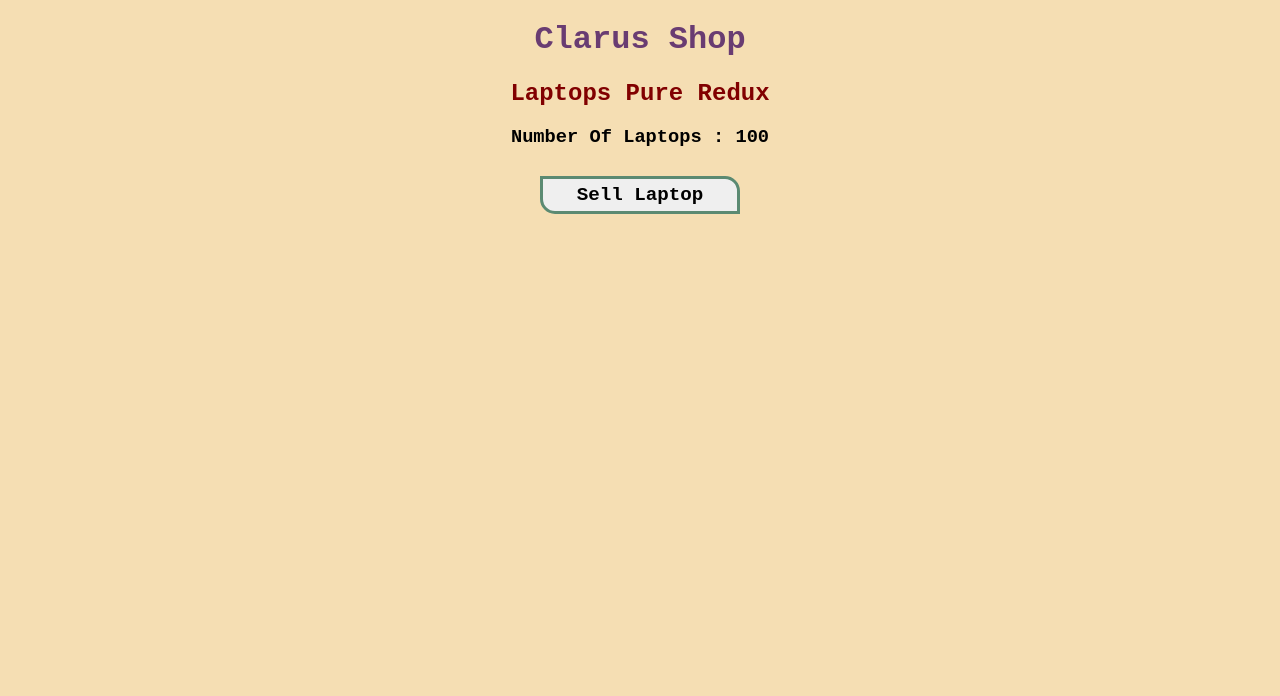
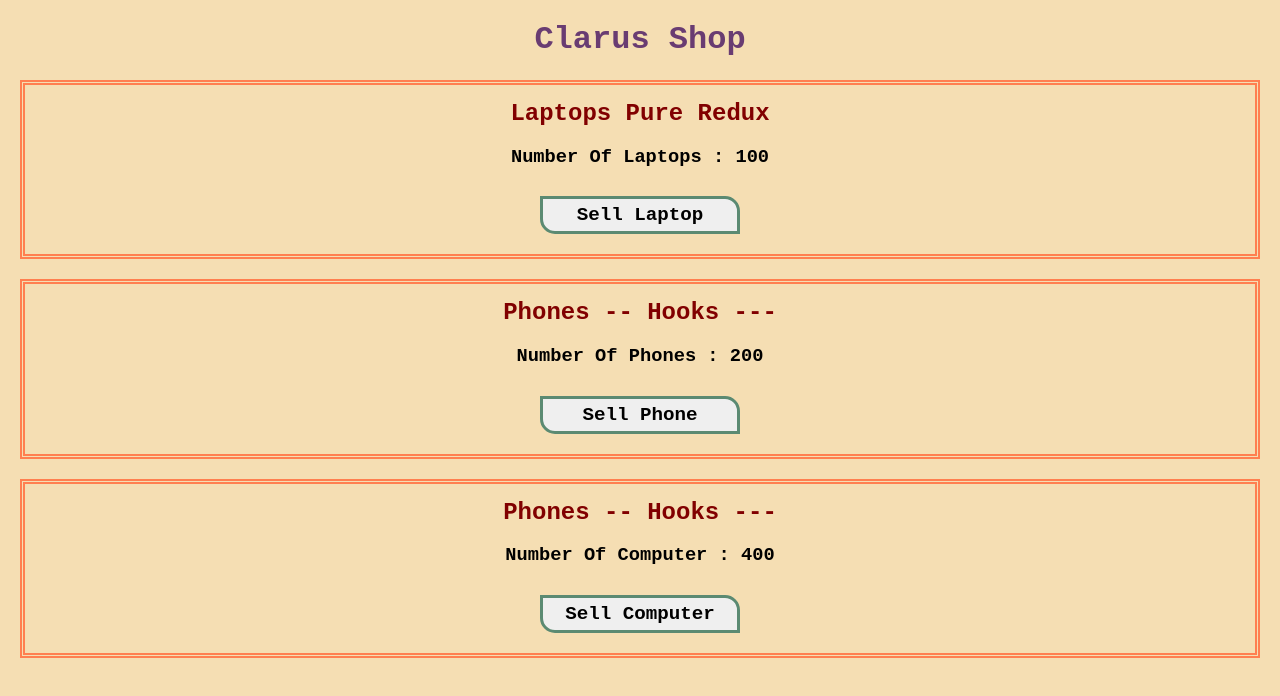
Before and after one commit to szrbrhm/react-redux2, a React (Create React App) app: page / in a window 1280 px wide. Shown: the top 696 px of the page. Built offline with nearby package versions, Linux system fonts and the light colour scheme.

Commit message:
add comp.

```diff
--- a/src/App.js
+++ b/src/App.js
@@ -1,12 +1,16 @@
 
 import './App.css';
+import Computer from './components/Computer';
 import Laptop from './components/Laptop';
+import Phone from './components/Phone';
 
 function App() {
   return (
     <div className="App">
      <h1>Clarus Shop</h1>
      <Laptop/>
+     <Phone/>
+     <Computer/>
     </div>
   );
 }
--- /dev/null
+++ b/src/components/Computer.js
@@ -0,0 +1,17 @@
+import React from 'react';
+import { useSelector, useDispatch } from 'react-redux';
+import { sellComputer } from '../redux/action/Action';
+
+const Computer = () => {
+    const numberOfComputers = useSelector((state)=> state.computer.numberOfComputers)
+    const dispatch = useDispatch()
+    return (
+        <div className="container">
+            <h2>Phones -- Hooks ---</h2>
+            <h3>Number Of Computer : {numberOfComputers}</h3>
+            <button onClick={()=>dispatch(sellComputer())}>Sell Computer</button>
+        </div>
+    )
+}
+
+export default Computer;
--- a/src/components/Laptop.js
+++ b/src/components/Laptop.js
@@ -6,7 +6,7 @@ import { sellLaptop } from '../redux/action/Action';
 const Laptop = (props) => {
     console.log(props)
     return (
-        <div>
+        <div className="container">
             <h2>Laptops Pure Redux</h2>
             <h3>Number Of Laptops : {props.numberOfLaptops}</h3>
             <button onClick={sellLaptop()}>Sell Laptop</button>
--- /dev/null
+++ b/src/components/Phone.js
@@ -0,0 +1,17 @@
+import React from 'react';
+import { useSelector, useDispatch } from 'react-redux';
+import { sellPhone } from '../redux/action/Action';
+
+const Phone = () => {
+    const numberOfPhone = useSelector((state)=> state.phone.numberOfPhone)
+    const dispatch = useDispatch()
+    return (
+        <div className="container">
+            <h2>Phones -- Hooks ---</h2>
+            <h3>Number Of Phones : {numberOfPhone}</h3>
+            <button onClick={()=>dispatch(sellPhone())}>Sell Phone</button>
+        </div>
+    )
+}
+
+export default Phone
--- a/src/redux/reducer/PhoneReducer.js
+++ b/src/redux/reducer/PhoneReducer.js
@@ -2,7 +2,7 @@ import { SELL_PHONE} from "../types/Types";
 
 
 const initialState = {
-    numberOfPhone : 100,
+    numberOfPhone : 200,
 }
 
 const phoneReducer = (state = initialState, action) => {
--- a/src/redux/reducer/WatchReducer.js
+++ b/src/redux/reducer/WatchReducer.js
@@ -1,7 +1,7 @@
 import { SELL_WATCH } from "../types/Types";
 
 const initialState = {
-  numberOfWatch: 100,
+  numberOfWatch: 300,
 };
 
 const watchReducer = (state = initialState, action) => {
--- a/src/redux/reducer/computerReducer.js
+++ b/src/redux/reducer/computerReducer.js
@@ -1,7 +1,7 @@
 import { SELL_COMP} from "../types/Types";
 
 const initialState = {
-  numberOfComputers: 100,
+  numberOfComputers: 400,
 };
 
 const computerReducer = (state = initialState, action) => {
```
